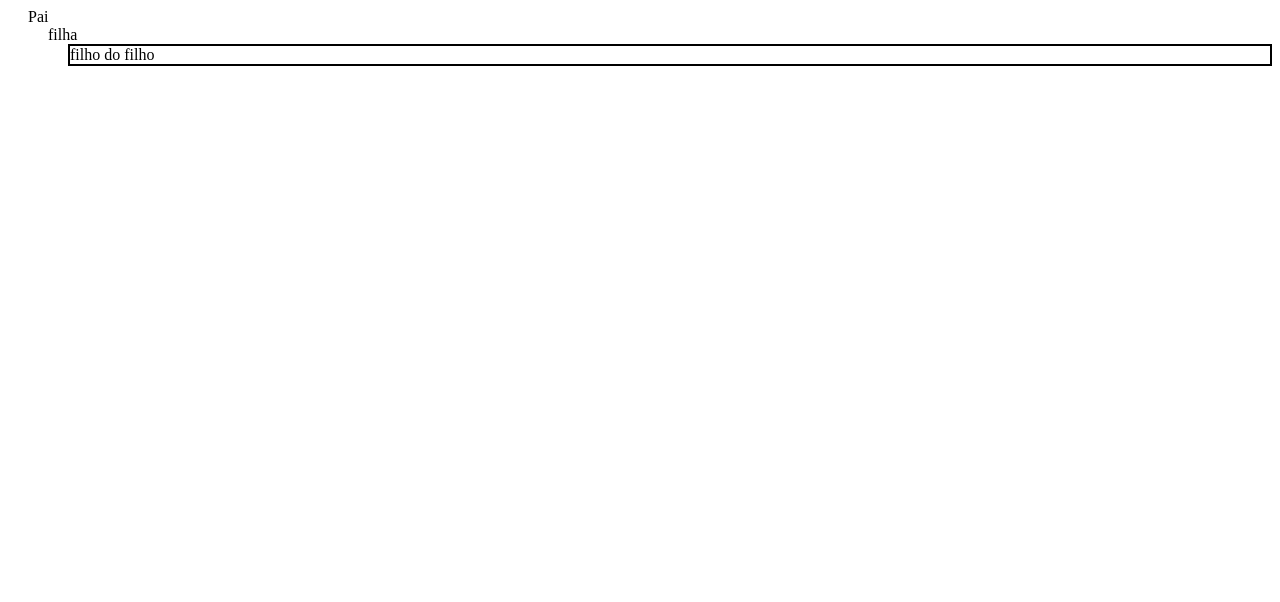
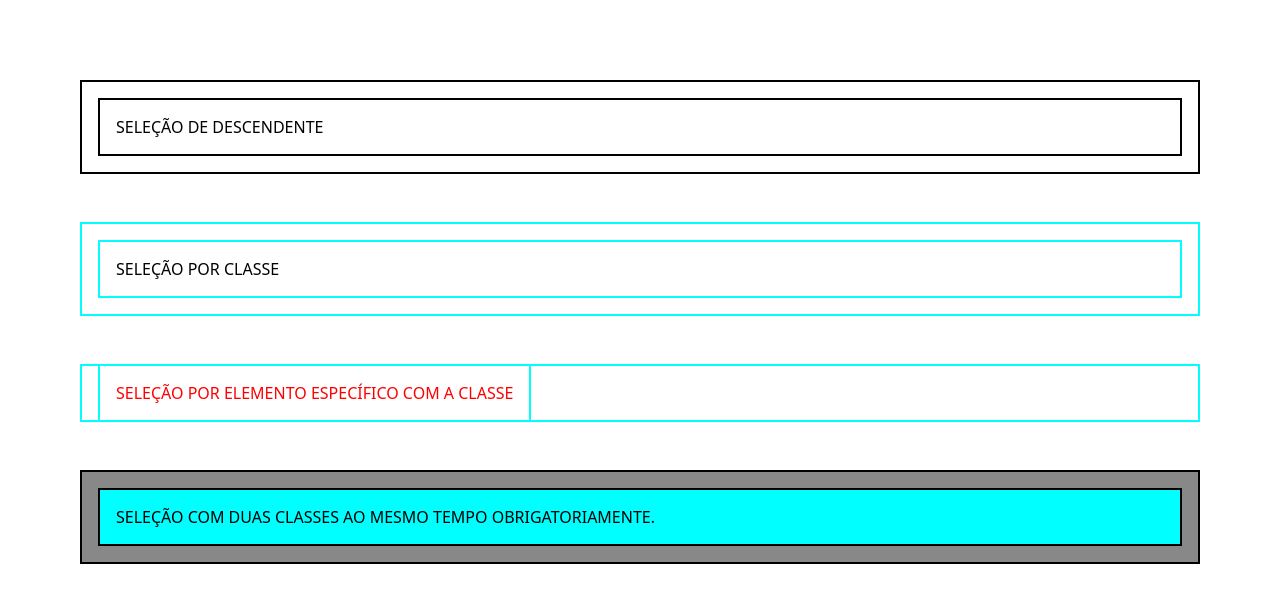
Before and after one commit to luizbrito6/Curso-Otavio-Miranda, a plain HTML site: page Seção 1/Aula12/seletores.html in a window 1280 px wide. Drawn offline with Linux system fonts and the light colour scheme.

Commit message:
Seletores parte 2

```diff
--- a/Seção 1/Aula12/seletores.css
+++ b/Seção 1/Aula12/seletores.css
@@ -1,8 +1,42 @@
+* {
+    margin: 0;
+    padding: 0;
+    box-sizing: border-box;
+    font-family: system-ui, -apple-system, BlinkMacSystemFont, 'Segoe UI', Roboto, Oxygen, Ubuntu, Cantarell, 'Open Sans', 'Helvetica Neue', sans-serif;
+    text-transform: uppercase;
+}
 
-.pai > .filho > div{
-    border: 2px solid black;
+body{
+    padding:2em ;
 }
 
 div{
-    margin-left: 20px;
+    color: blue;
+    margin: 3em;
 }
+
+div, p{
+    padding: 1em;
+    border: 0.15em solid #000000;
+    color: initial;
+}
+
+.box-classe{
+    border: 0.15em solid aqua;
+
+}
+
+/* O SPAN TEM UM DISPLAY DIFERENTE DO P */
+.box-classe-elemento-especifico span.box-classe{
+    color: red;
+    padding: 1em;
+
+}
+
+.a.b{
+    background-color: #888;
+}
+
+.a.b > p{
+    background-color: aqua;
+}
--- a/Seção 1/Aula12/seletores.html
+++ b/Seção 1/Aula12/seletores.html
@@ -1,24 +1,33 @@
 <!DOCTYPE html>
-<html lang="pt-br">
+<html lang="en">
 <head>
     <meta charset="UTF-8">
     <meta http-equiv="X-UA-Compatible" content="IE=edge">
     <meta name="viewport" content="width=device-width, initial-scale=1.0">
-    <title>Document</title>
+    <title>Seletores parte 1 e 2</title>
 
     <link rel="stylesheet" href="seletores.css">
 </head>
 <body>
-    <div class="pai">
+    <div class="box-teste">
+        <p>Seleção de descendente</p>
+    </div>
 
-        Pai
 
-        <div class="filho">
-            filha
 
-            <div>filho do filho</div>
-        </div>
+    <div class="box-classe">
+        <p class="box-classe">Seleção por classe</p>
+    </div>
 
+
+
+    <div class="box-classe-elemento-especifico box-classe">
+
+        <span class="box-classe filho">SELEÇÃO POR ELEMENTO ESPECÍFICO COM A CLASSE </span>
+    </div>
+
+    <div class="a b">
+        <p>Seleção com duas classes ao mesmo tempo obrigatoriamente.</p>
     </div>
 </body>
 </html>
```
